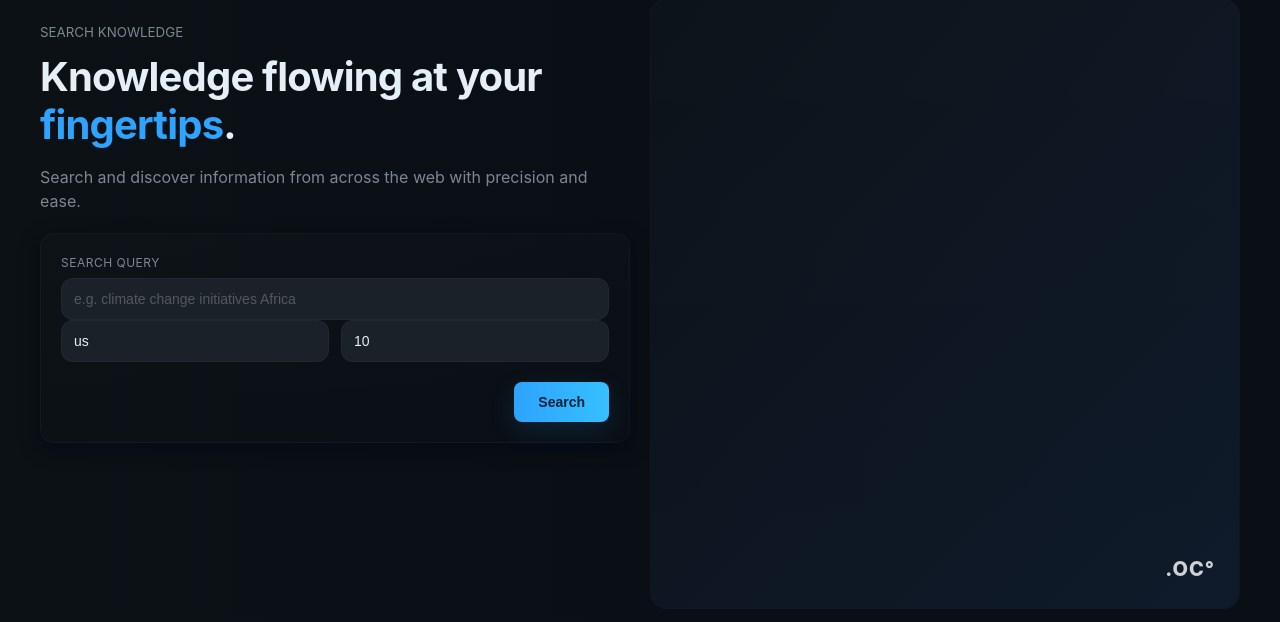
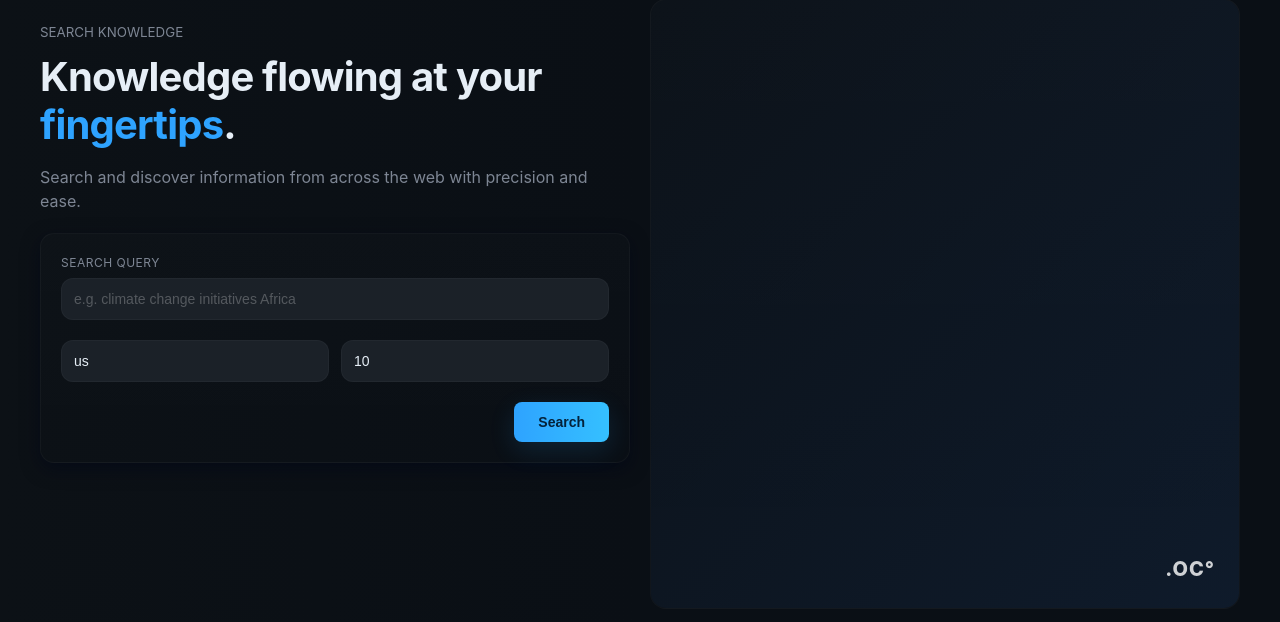
Before and after one commit to Mindscope-AI-Labs/Climate-Global-Scraper, a FastAPI app: page / in a window 1280 px wide. Shown: the part 85-707 px from the top of the page. Run offline with FastAPI, Linux system fonts and the light colour scheme.

Commit message:
UI Update: Search Query Update commit

```diff
--- a/static/css/styles.css
+++ b/static/css/styles.css
@@ -109,7 +109,11 @@ body{
   border: 1px solid rgba(255,255,255,0.03);
 }
 
-.row{display:flex;gap:12px;margin-bottom:6px;}
+.row{
+  display:flex;
+  gap:12px;
+  margin: 20px 0 10px;
+}
 .input-small{flex:1;padding:12px;border-radius:12px;background:var(--input);border:1px solid rgba(255,255,255,0.03);color:#e6eef6;font-size:14px;}
 .field{margin-top:12px;}
 .input{width:100%;padding:12px;border-radius:12px;background:var(--input);border:1px solid rgba(255,255,255,0.03);color:#e6eef6;font-size:14px;}
```
